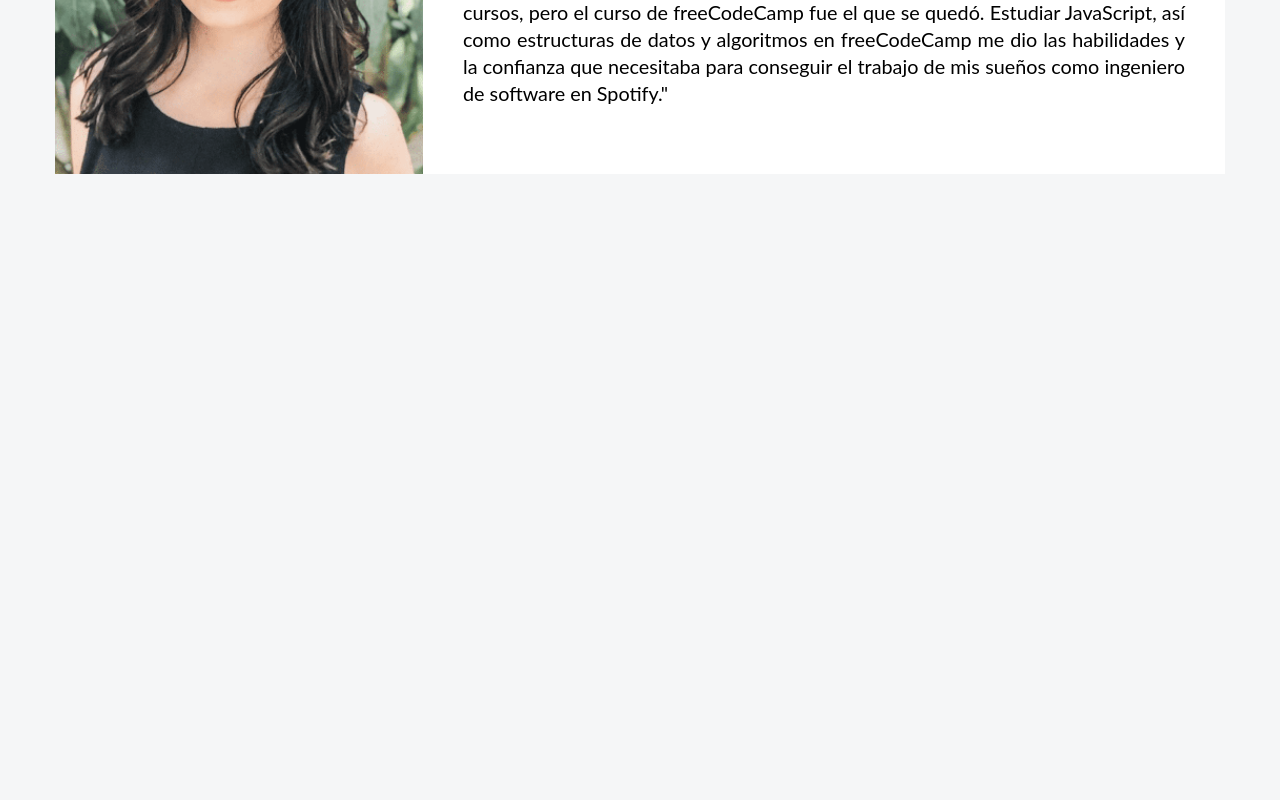
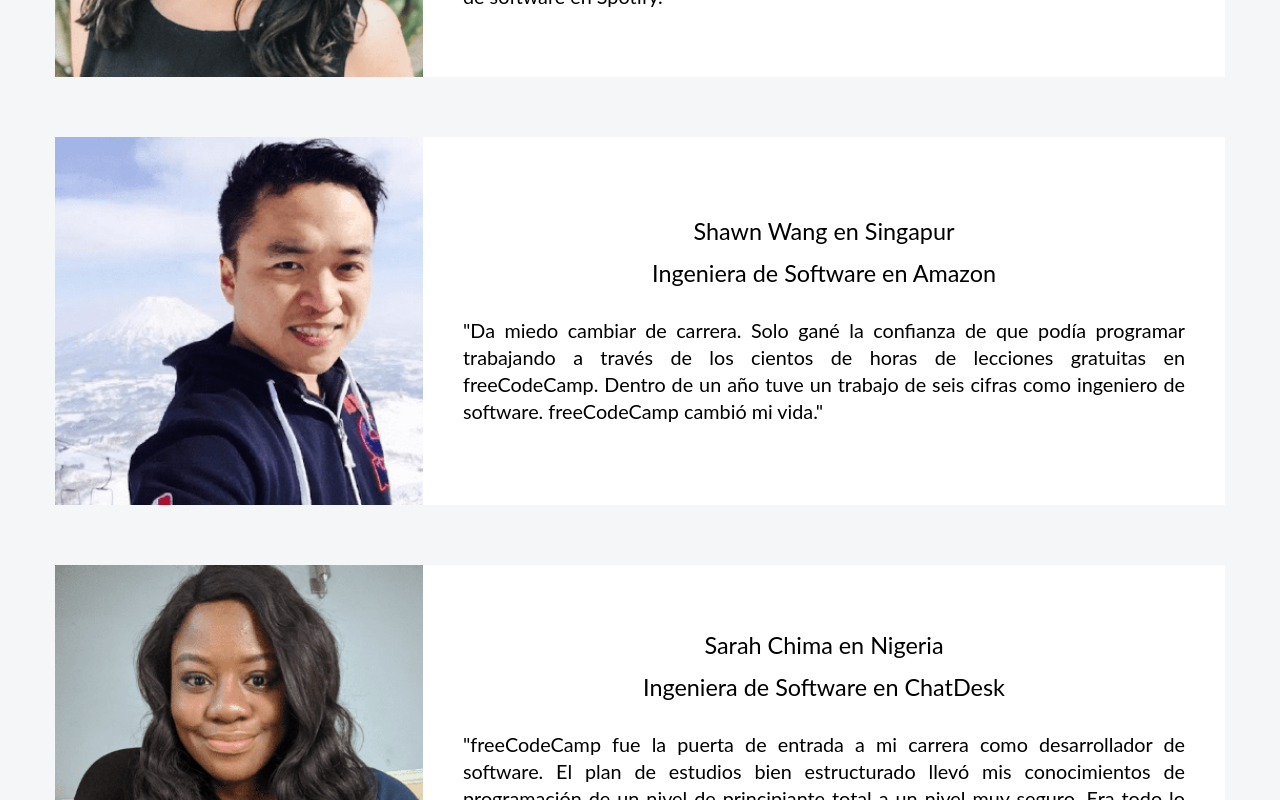
Before and after one commit to NelsonrBermejo/TESTIMONIOS_react, a React (Create React App) app in the folder testimonios/: page / in a window 1280 px wide. Shown: the part 480-1280 px from the top of the page. Before the commit the page ends 800 px from the top, so only its background shows below. Built offline with nearby package versions, Linux system fonts and the light colour scheme.

Commit message:
reutilizo mi componente y agrego las props correspondientes

```diff
--- a/testimonios/src/App.js
+++ b/testimonios/src/App.js
@@ -14,6 +14,20 @@
         cargo='Ingeniera de Software'
         empresa='Spotify'
         testimonio='Siempre he tenido problemas para aprender JavaScript. He tomado muchos cursos, pero el curso de freeCodeCamp fue el que se quedó. Estudiar JavaScript, así como estructuras de datos y algoritmos en freeCodeCamp me dio las habilidades y la confianza que necesitaba para conseguir el trabajo de mis sueños como ingeniero de software en Spotify.'/>
+        <Testimonio
+        nombre='Shawn Wang'
+        pais='Singapur'
+        imagen='shawn'
+        cargo='Ingeniera de Software'
+        empresa='Amazon'
+        testimonio='Da miedo cambiar de carrera. Solo gané la confianza de que podía programar trabajando a través de los cientos de horas de lecciones gratuitas en freeCodeCamp. Dentro de un año tuve un trabajo de seis cifras como ingeniero de software. freeCodeCamp cambió mi vida.' />
+        <Testimonio
+        nombre='Sarah Chima'
+        pais='Nigeria'
+        imagen='sarah'
+        cargo='Ingeniera de Software'
+        empresa='ChatDesk'
+        testimonio='freeCodeCamp fue la puerta de entrada a mi carrera como desarrollador de software. El plan de estudios bien estructurado llevó mis conocimientos de programación de un nivel de principiante total a un nivel muy seguro. Era todo lo que necesitaba para conseguir mi primer trabajo de desarrollador en una empresa increíble.' />
       </div>
     </div>
   );
```
